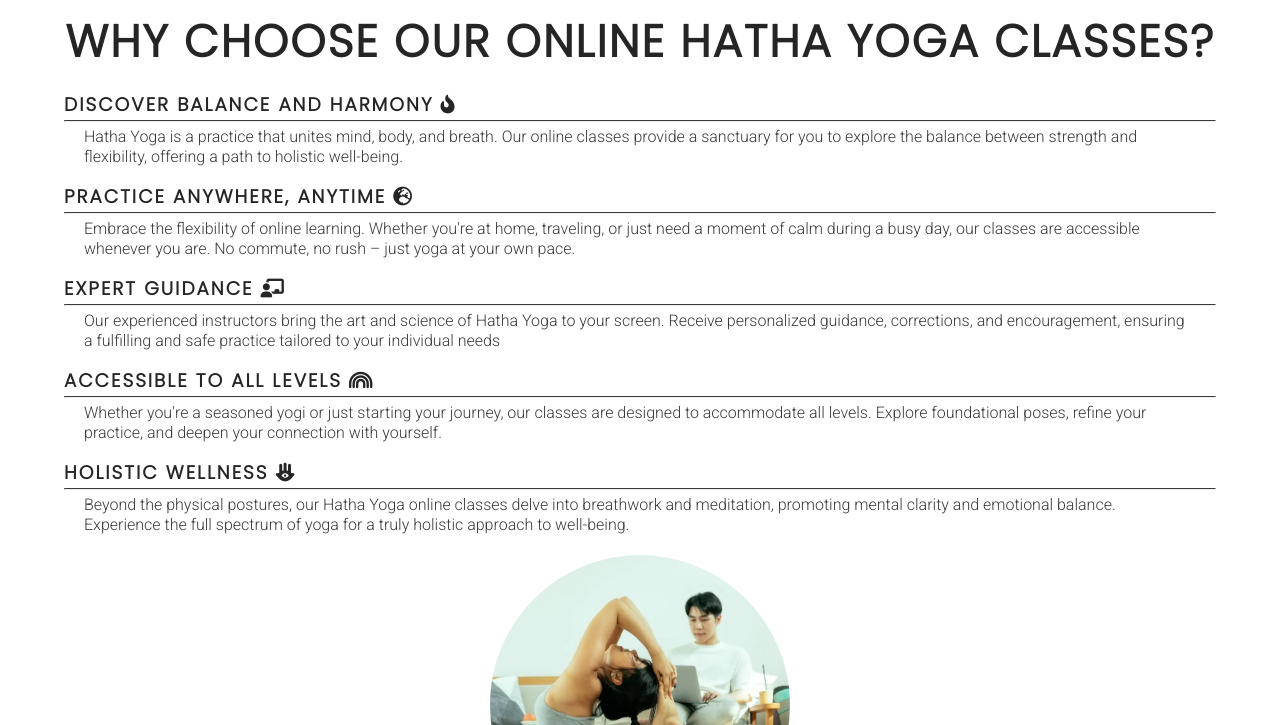
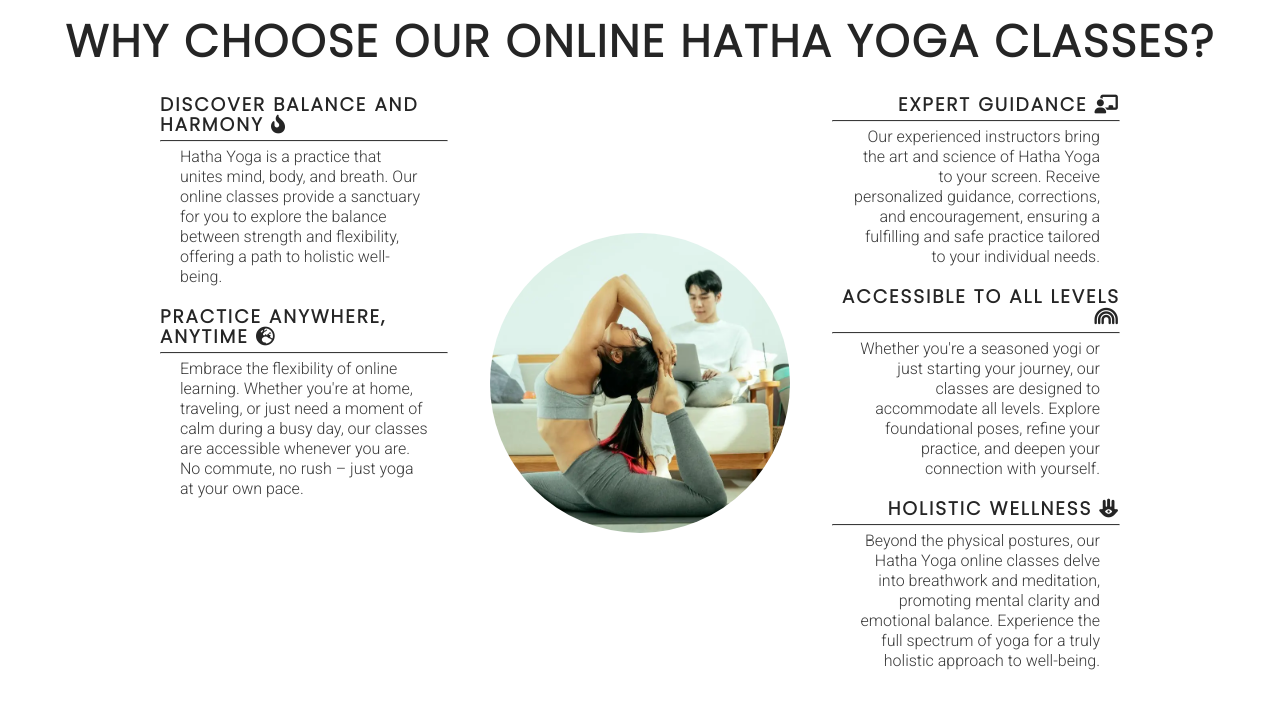
Before and after one commit to Robroymenez/Hatha-Yoga4, a plain HTML site: page index.html in a window 1280 px wide. Shown: the part 1091-1816 px from the top of the page. Drawn offline with Linux system fonts and the light colour scheme.

Commit message:
Make reasons section responsive

```diff
--- a/assets/css/style.css
+++ b/assets/css/style.css
@@ -219,10 +219,28 @@ main {
         margin-top: 79px;
     }
 
-    /* 0Hero */
+    /* Hero  */
     #cover-text {
         min-height: 50px;
         width:90%;
+    }
+
+    /* Reasons section */
+    #benefits-physical,
+    #benefits-mental {
+        display: flex;
+        flex-direction: column;
+        width: 100%;
+    }
+
+    #benefits-physical>div,
+    #benefits-mental>div {
+        width: 75%;
+    }
+
+    #benefits-mental>div {
+        text-align: end;
+        align-self: flex-end;
     }
 
 }
@@ -233,9 +251,41 @@ main {
         border-bottom: 1px solid #3a3a3a;
     }
 
+
         /* 0Hero */
         #cover-text {
             margin-bottom:  20px;
             min-height: 50px;
             width: 100%;
+    }
+
 }
+
+@media screen and (min-width: 1200px) {
+
+    /* Reasons section */
+    #benefits {
+        display: flex;
+        flex-direction: row;
+    }
+
+    #benefits>div {
+        flex: 1;
+    }
+
+    #benefits-image {
+        order: 0
+    }
+
+    #benefits-mental {
+        order: 1;
+    }
+
+    #benefits-mental>div {
+        align-self: flex-start;
+    }
+
+    #benefits-physical>div {
+        align-self: flex-end;
+    }
+}
--- a/index.html
+++ b/index.html
@@ -67,7 +67,7 @@
                         <h3>Expert Guidance <i class="fa-solid fa-chalkboard-user"></i></h3>
                         <hr>
                         <p>Our experienced instructors bring the art and science of Hatha Yoga to your screen. Receive personalized guidance,
-                        corrections, and encouragement, ensuring a fulfilling and safe practice tailored to your individual needs</p>
+                        corrections, and encouragement, ensuring a fulfilling and safe practice tailored to your individual needs.</p>
                     </div>
                     <div>
                         <h3>Accessible to All Levels <i class="fa-solid fa-rainbow"></i></h3>
```
